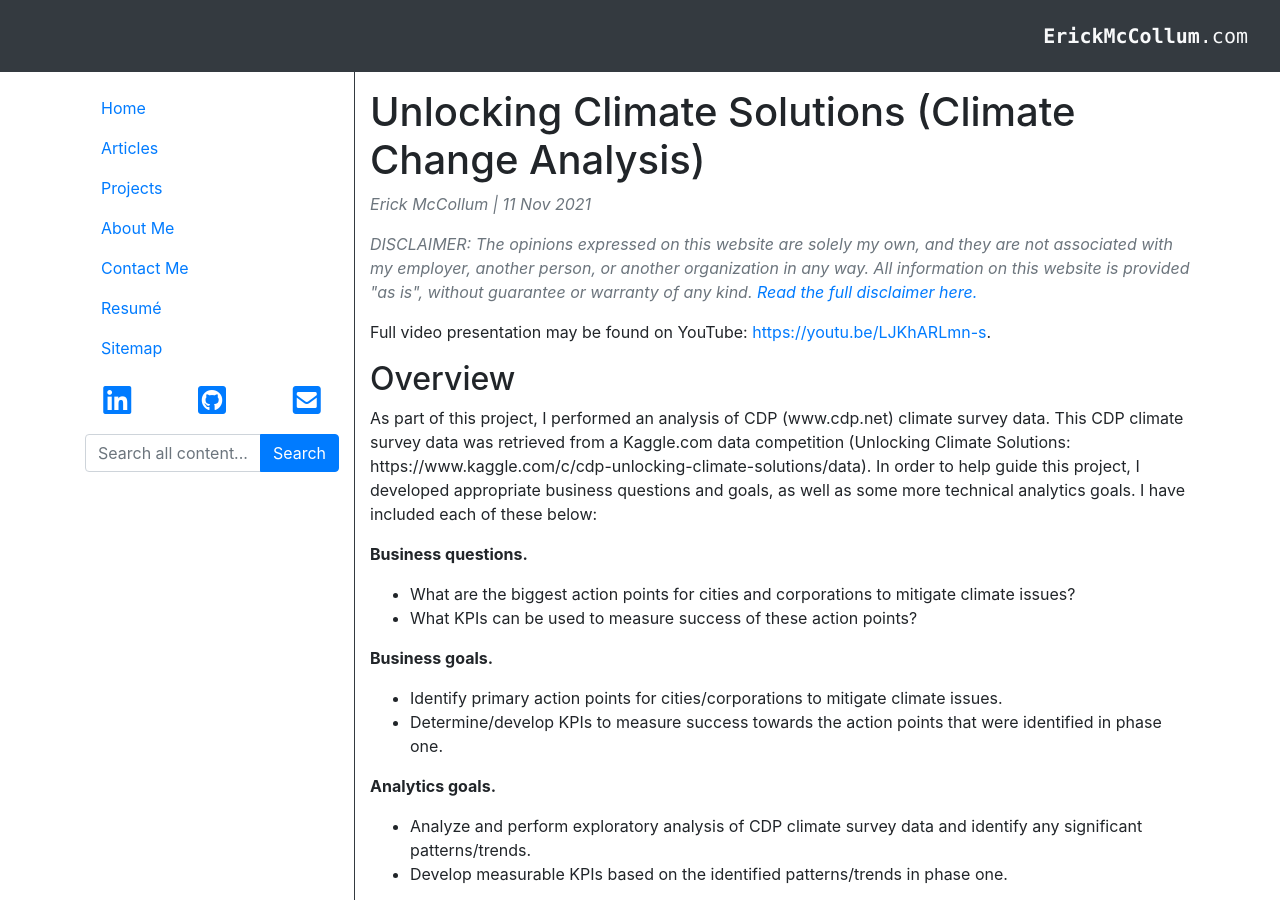
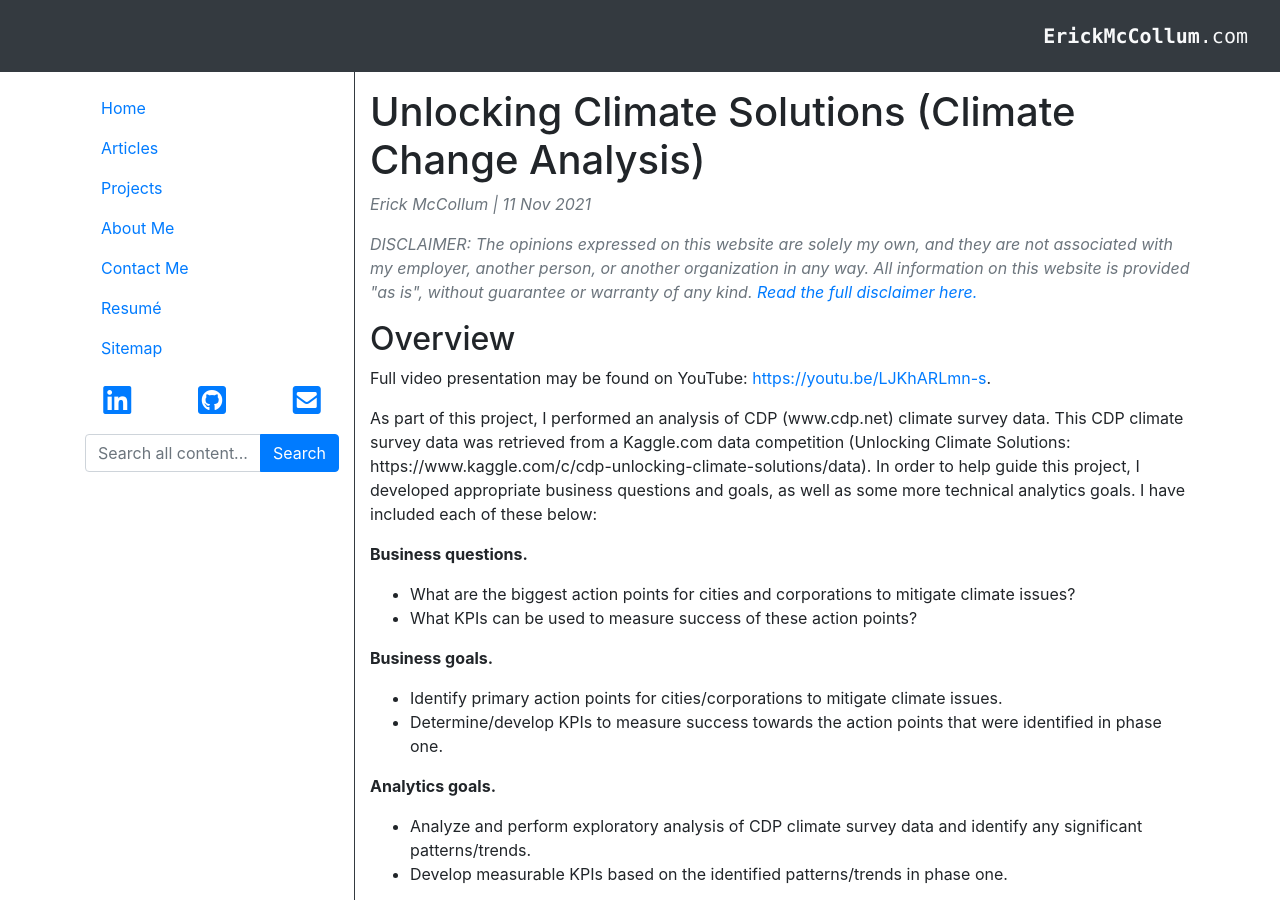
Before and after one commit to frederickm13/frederickm13.github.io, a Jekyll site: the page built from _posts/2021-11-11-climate-change-analysis.md, in a window 1280 px wide and 900 px high. Built offline with Jekyll 4.4.1, drawn with Linux system fonts in a browser that asks for light colours.

Commit message:
Add new article

```diff
--- a/_posts/2021-11-11-climate-change-analysis.md
+++ b/_posts/2021-11-11-climate-change-analysis.md
@@ -9,9 +9,9 @@ tags: [python, SQL, analytics, statistics, business, data science, business anal
 type: article
 ---
 
+## Overview
 Full video presentation may be found on YouTube: [https://youtu.be/LJKhARLmn-s](https://youtu.be/LJKhARLmn-s).
 
-## Overview
 As part of this project, I performed an analysis of CDP (www.cdp.net) climate survey data. This CDP climate survey data was retrieved from a Kaggle.com data competition (Unlocking Climate Solutions: https://www.kaggle.com/c/cdp-unlocking-climate-solutions/data). In order to help guide this project, I developed appropriate business questions and goals, as well as some more technical analytics goals. I have included each of these below:
 
 **Business questions.**
```
Also changed, not shown: Gemfile.lock.
